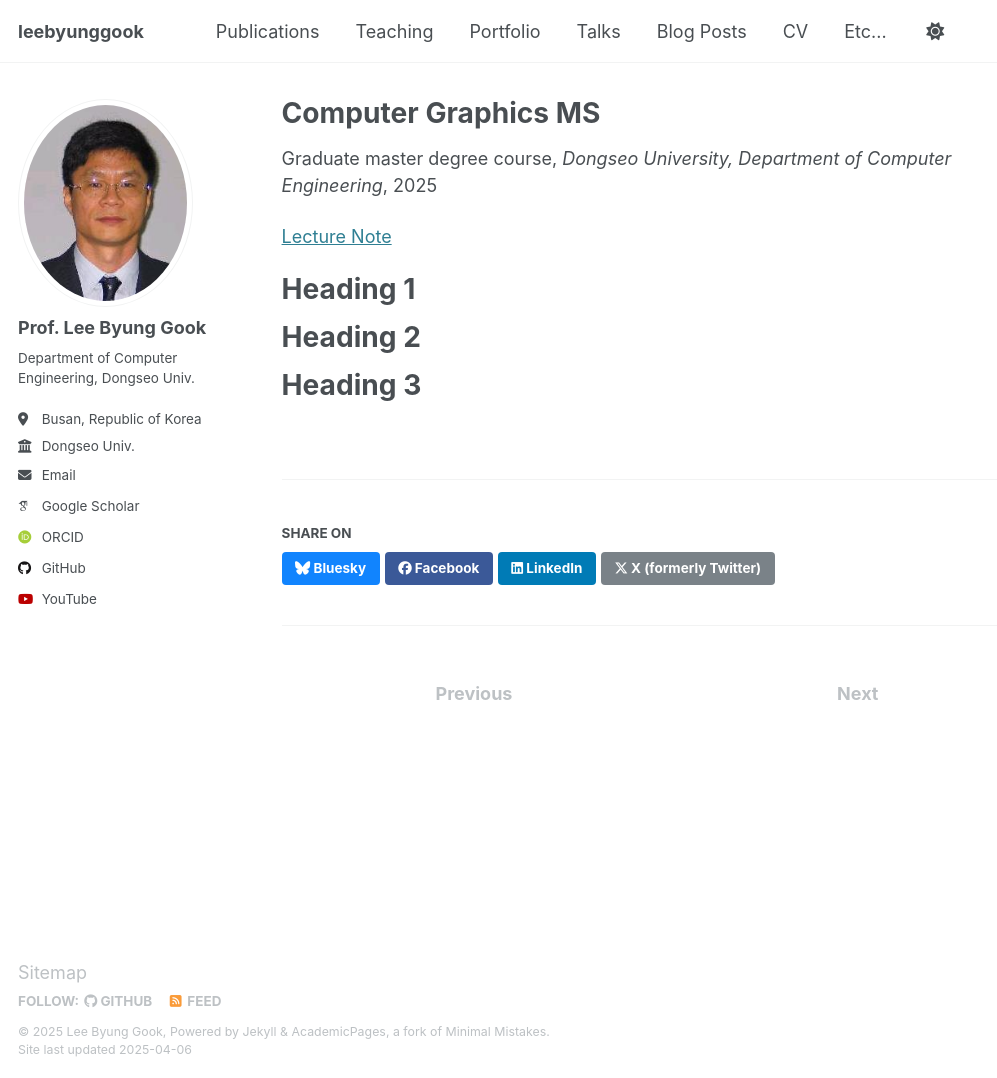
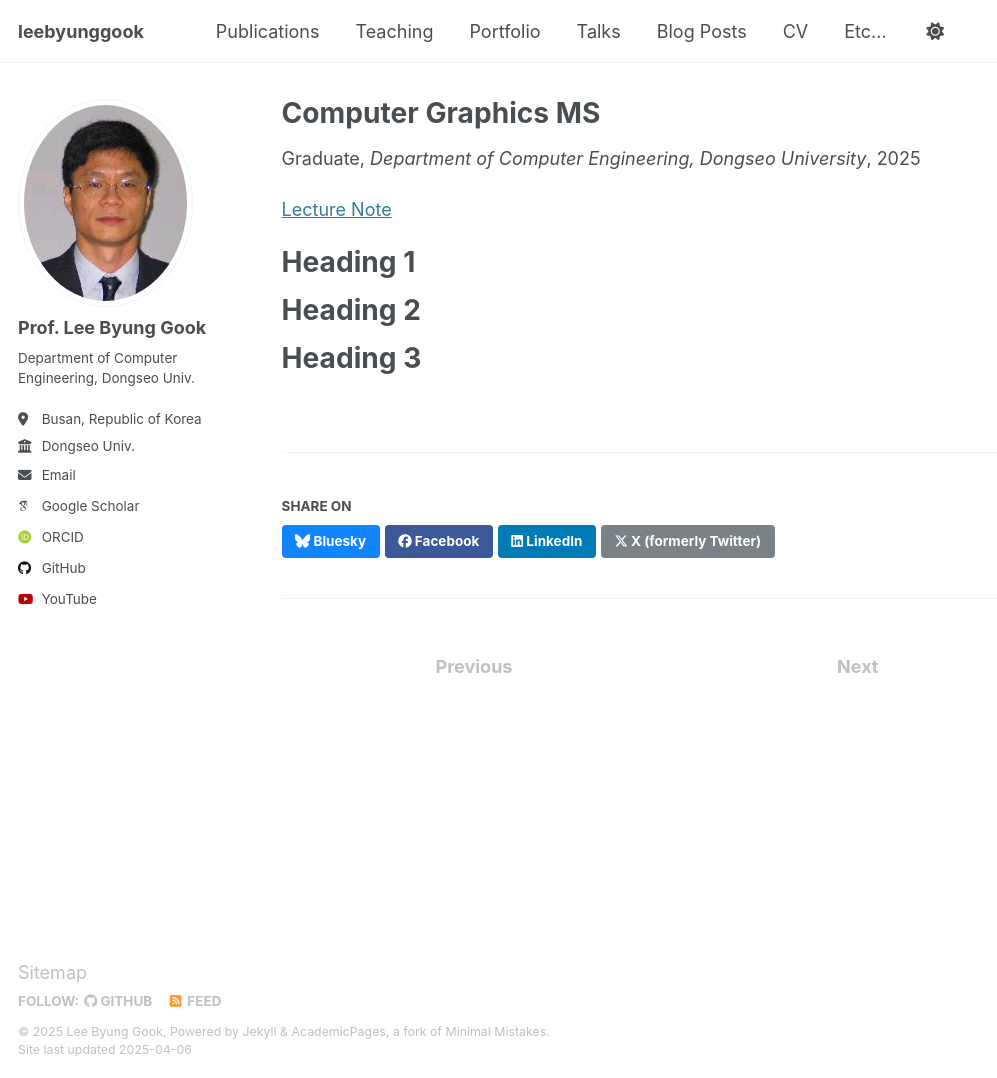
Before and after one commit to leebyunggook/leebyunggook.github.io, a Jekyll site: the page built from _teaching/2025-spring-teaching-3.md, in a window 1280 px wide and 1078 px high. Shown: the whole window, without its empty margins (0-997 px from the left). Built offline with Jekyll 4.4.1, drawn with Linux system fonts in a browser that asks for light colours; some web fonts are replaced.

Commit message:
Update 2025-spring-teaching-3.md

```diff
--- a/_teaching/2025-spring-teaching-3.md
+++ b/_teaching/2025-spring-teaching-3.md
@@ -1,9 +1,9 @@
 ---
 title: "Computer Graphics MS"
 collection: teaching
-type: "Graduate master degree course"
+type: "Graduate"
 permalink: /teaching/2025-spring-teaching-3
-venue: "Dongseo University, Department of Computer Engineering"
+venue: "Department of Computer Engineering, Dongseo University"
 date: 2025-03-02
 location: "Busan, Korea"
 ---
```
